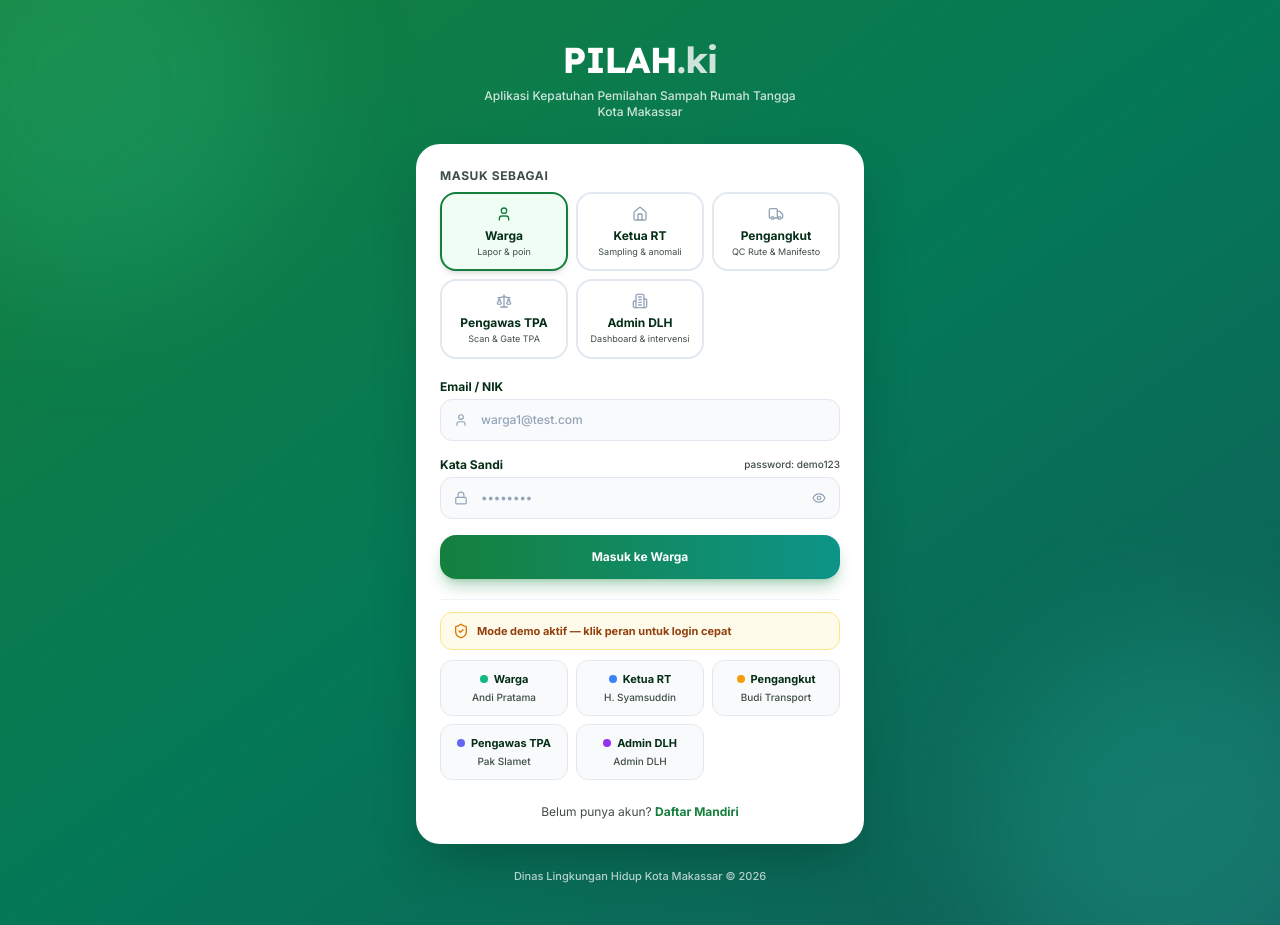
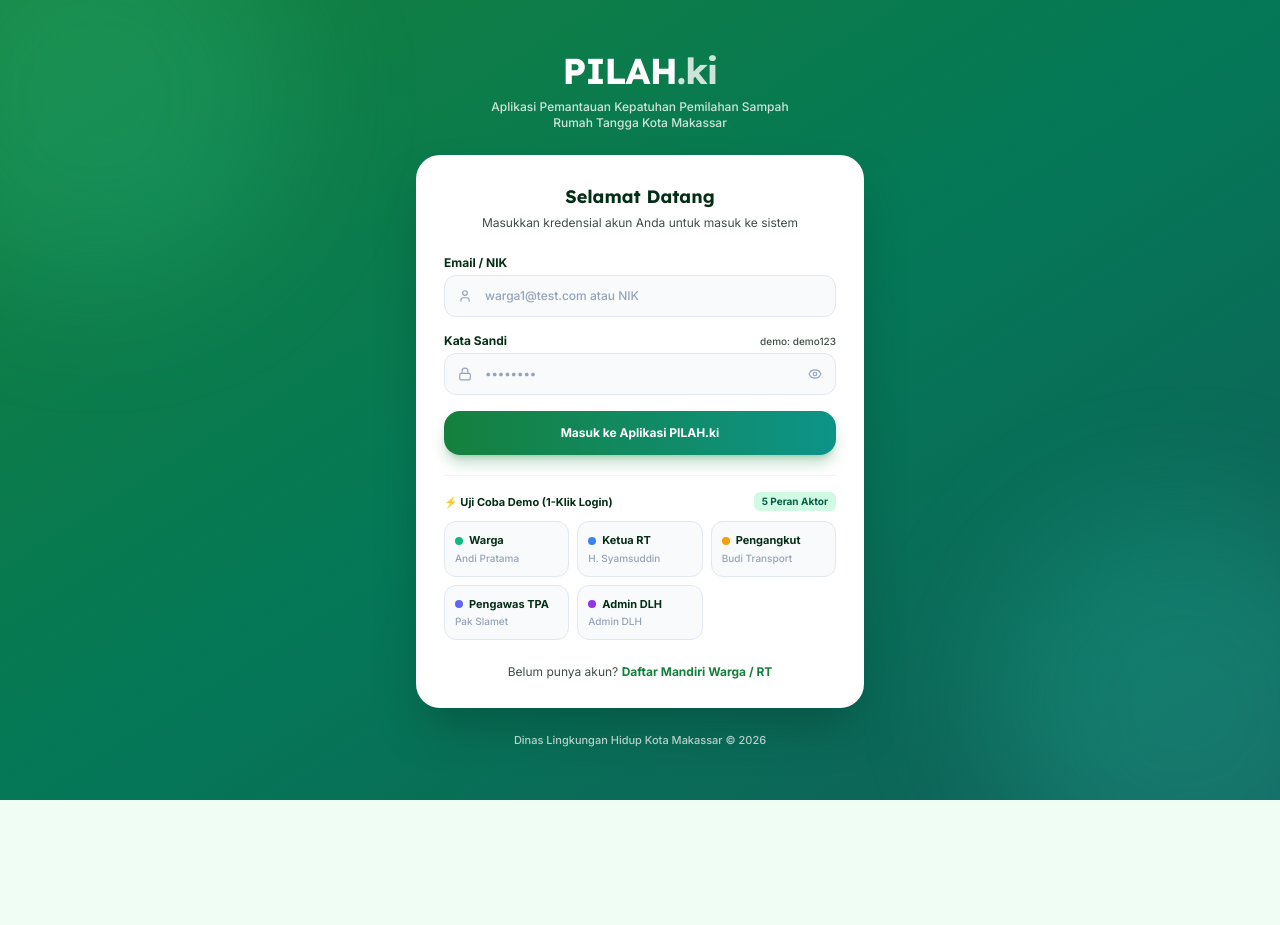
Before and after one commit to rsyhrra/BISMILLAH-GEMASTIKKKKKK, a Next.js app: page /login in a window 1280 px wide. After the commit the page ends 800 px from the top, so only its background shows below. Built offline with nearby package versions, Linux system fonts and the light colour scheme.

Commit message:
Redesign Login and Register pages: remove redundant role pickers, enable automatic credential role detection and clean 5-role quick demo bar

```diff
--- a/src/app/(auth)/login/page.tsx
+++ b/src/app/(auth)/login/page.tsx
@@ -4,6 +4,7 @@ import React, { Suspense, useState } from 'react';
 import Link from 'next/link';
 import { useRouter, useSearchParams } from 'next/navigation';
 import { useApp, homePath } from '@/lib/app-context';
+import * as db from '@/lib/db';
 import type { Role } from '@/lib/db';
 import { cn } from '@/lib/utils';
 import { User, House, Building2, Lock, Eye, EyeOff, ShieldCheck, Loader2, Truck, Scale } from 'lucide-react';
@@ -57,10 +58,11 @@ function LoginContent() {
       const ok = login(identifier, password);
       setLoading(false);
       if (!ok) {
-        setError('Email atau kata sandi salah. Gunakan akun demo di bawah untuk simulasi.');
+        setError('Email/NIK atau kata sandi salah. Gunakan tombol demo di bawah untuk mencoba.');
         return;
       }
-      finish(role);
+      const loggedInUser = db.getSessionUser();
+      if (loggedInUser) finish(loggedInUser.role);
     }, 500);
   };
 
@@ -86,49 +88,23 @@ function LoginContent() {
             PILAH<span className="text-white/80">.ki</span>
           </h1>
           <p className="text-white/80 text-xs font-medium max-w-xs mx-auto">
-            Aplikasi Kepatuhan Pemilahan Sampah Rumah Tangga Kota Makassar
+            Aplikasi Pemantauan Kepatuhan Pemilahan Sampah Rumah Tangga Kota Makassar
           </p>
         </div>
 
-        <div className="bg-white text-on-background rounded-3xl p-6 space-y-5 shadow-2xl shadow-emerald-950/40">
-          {/* ROLE PICKER */}
-          <div className="space-y-2">
-            <label className="block text-xs font-bold text-on-surface-variant uppercase tracking-wider">
-              Masuk sebagai
-            </label>
-            <div className="grid grid-cols-2 sm:grid-cols-3 gap-2">
-              {ROLE_OPTIONS.map((opt) => (
-                <button
-                  key={opt.role}
-                  type="button"
-                  onClick={() => setRole(opt.role)}
-                  className={cn(
-                    'rounded-2xl border-2 p-3 text-center transition',
-                    role === opt.role
-                      ? 'border-primary-700 bg-primary-50 shadow-md'
-                      : 'border-slate-200 bg-white hover:border-primary-300'
-                  )}
-                >
-                  <div
-                    className={cn(
-                      'mx-auto mb-1.5 flex items-center justify-center',
-                      role === opt.role ? 'text-primary-700' : 'text-slate-400'
-                    )}
-                  >
-                    {opt.icon}
-                  </div>
-                  <p className="text-xs font-extrabold text-on-surface">{opt.label}</p>
-                  <p className="text-[9px] text-on-surface-variant mt-0.5 leading-tight">{opt.desc}</p>
-                </button>
-              ))}
-            </div>
+        <div className="bg-white text-on-background rounded-3xl p-6 sm:p-7 space-y-5 shadow-2xl shadow-emerald-950/40">
+          <div className="text-center space-y-1 pb-1">
+            <h2 className="font-lexend font-bold text-lg text-on-surface">Selamat Datang</h2>
+            <p className="text-xs text-on-surface-variant">
+              Masukkan kredensial akun Anda untuk masuk ke sistem
+            </p>
           </div>
 
           {/* FORM */}
           <form onSubmit={handleLogin} className="space-y-4" suppressHydrationWarning>
             {error && (
               <div className="bg-red-50 border border-red-200 text-red-700 text-xs p-3 rounded-xl flex items-center gap-2 font-bold">
-                <ShieldCheck className="w-4 h-4 text-red-500" /> {error}
+                <ShieldCheck className="w-4 h-4 text-red-500 shrink-0" /> {error}
               </div>
             )}
 
@@ -143,7 +119,7 @@ function LoginContent() {
                   required
                   value={identifier}
                   onChange={(e) => setIdentifier(e.target.value)}
-                  placeholder="warga1@test.com"
+                  placeholder="warga1@test.com atau NIK"
                   suppressHydrationWarning
                   className="w-full bg-slate-50 border border-slate-200 rounded-xl pl-10 pr-4 py-3 text-xs text-on-surface placeholder-slate-400 focus:outline-none focus:border-primary-700 focus:ring-2 focus:ring-primary-500/20 transition font-medium"
                 />
@@ -153,7 +129,7 @@ function LoginContent() {
             <div className="space-y-1">
               <div className="flex justify-between items-center">
                 <label className="block text-xs font-bold text-on-surface">Kata Sandi</label>
-                <span className="text-[10px] text-on-surface-variant font-medium">password: demo123</span>
+                <span className="text-[10px] text-on-surface-variant font-medium">demo: demo123</span>
               </div>
               <div className="relative">
                 <div className="absolute inset-y-0 left-0 pl-3.5 flex items-center pointer-events-none text-slate-400 text-xs">
@@ -181,37 +157,42 @@ function LoginContent() {
             <button
               type="submit"
               disabled={loading}
-              className="w-full bg-gradient-to-r from-primary-700 to-teal-600 hover:from-primary-600 hover:to-teal-500 text-white font-bold py-3.5 rounded-2xl text-xs shadow-lg shadow-primary-700/30 flex items-center justify-center gap-2 transition-all active:scale-[0.98] disabled:opacity-50"
+              className="w-full bg-gradient-to-r from-primary-700 to-teal-600 hover:from-primary-600 hover:to-teal-500 text-white font-bold py-3.5 rounded-2xl text-xs shadow-lg shadow-primary-700/30 flex items-center justify-center gap-2 transition-all active:scale-[0.98] disabled:opacity-50 mt-2"
             >
               {loading ? (
                 <>
-                  <Loader2 className="w-4 h-4 animate-spin" /> Memverifikasi...
+                  <Loader2 className="w-4 h-4 animate-spin" /> Memverifikasi Kredensial...
                 </>
               ) : (
-                <>Masuk ke {ROLE_OPTIONS.find((o) => o.role === role)?.label}</>
+                <>Masuk ke Aplikasi PILAH.ki</>
               )}
             </button>
           </form>
 
-          {/* DEMO BANNER */}
-          <div className="pt-3 border-t border-slate-100 space-y-2.5">
-            <div className="bg-accent-50 border border-accent-200 text-accent-800 text-[11px] px-3 py-2.5 rounded-xl flex items-center gap-2 font-bold">
-              <ShieldCheck className="w-4 h-4 text-accent-600 shrink-0" />
-              Mode demo aktif — klik peran untuk login cepat
+          {/* DEMO BANNER FOR JUDGES / TESTING */}
+          <div className="pt-4 border-t border-slate-100 space-y-2.5">
+            <div className="flex items-center justify-between">
+              <span className="text-[11px] font-extrabold text-on-surface flex items-center gap-1.5">
+                ⚡ Uji Coba Demo (1-Klik Login)
+              </span>
+              <span className="text-[10px] bg-emerald-100 text-emerald-800 font-bold px-2 py-0.5 rounded-md">
+                5 Peran Aktor
+              </span>
             </div>
-            <div className="grid grid-cols-2 sm:grid-cols-3 gap-2 text-xs font-bold">
+
+            <div className="grid grid-cols-2 sm:grid-cols-3 gap-2">
               {DEMO_LOGIN.map((d) => (
                 <button
                   key={d.role}
                   onClick={() => handleQuick(d.role, d.email)}
                   disabled={loading}
-                  className="bg-slate-50 hover:bg-slate-100 border border-slate-200 text-on-surface py-2.5 px-2 rounded-xl flex flex-col items-center justify-center transition disabled:opacity-50 text-center"
+                  className="bg-slate-50 hover:bg-emerald-50 border border-slate-200 hover:border-emerald-300 text-on-surface p-2.5 rounded-xl flex flex-col items-start transition disabled:opacity-50 text-left group"
                 >
-                  <div className="flex items-center gap-1.5 font-extrabold text-[11px]">
-                    <span className={cn('w-2 h-2 rounded-full', d.color)}></span>
+                  <div className="flex items-center gap-1.5 font-extrabold text-[11px] text-on-surface group-hover:text-emerald-800">
+                    <span className={cn('w-2 h-2 rounded-full shrink-0', d.color)}></span>
                     {d.label}
                   </div>
-                  <span className="text-[10px] text-on-surface-variant font-medium mt-0.5 truncate max-w-full">
+                  <span className="text-[10px] text-slate-400 font-medium truncate w-full mt-0.5">
                     {d.name}
                   </span>
                 </button>
@@ -223,7 +204,7 @@ function LoginContent() {
             <p className="text-xs text-on-surface-variant">
               Belum punya akun?{' '}
               <Link href="/register" className="text-primary-700 font-bold hover:underline">
-                Daftar Mandiri
+                Daftar Mandiri Warga / RT
               </Link>
             </p>
           </div>
--- a/src/app/(auth)/register/page.tsx
+++ b/src/app/(auth)/register/page.tsx
@@ -52,9 +52,9 @@ export default function RegisterPage() {
 
         <div className="bg-white border border-slate-200/80 rounded-3xl p-6 sm:p-7 shadow-card-lg">
           {/* ROLE SELECTOR */}
-          <div className="mb-6">
-            <label className="block text-xs font-bold text-on-surface uppercase tracking-wider mb-2">
-              Pilih Jenis Akun
+          <div className="mb-6 space-y-2.5">
+            <label className="block text-xs font-bold text-on-surface uppercase tracking-wider">
+              Pilih Jenis Akun Pendaftaran Mandiri
             </label>
             <div className="grid grid-cols-2 gap-2">
               <button
@@ -81,6 +81,10 @@ export default function RegisterPage() {
               >
                 <House className="w-4 h-4" /> Akun RT / RW
               </button>
+            </div>
+
+            <div className="bg-slate-50 border border-slate-200/80 rounded-xl p-2.5 text-[11px] text-slate-500 leading-tight">
+              💡 <span className="font-semibold">Catatan Kedinasan:</span> Akun untuk <span className="font-bold text-slate-700">Pengangkut Armada, Pengawas TPA, & Admin DLH</span> diterbitkan resmi oleh DLH Kota Makassar.
             </div>
           </div>
 
```
